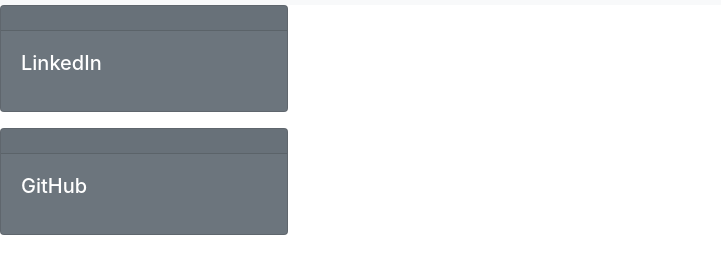
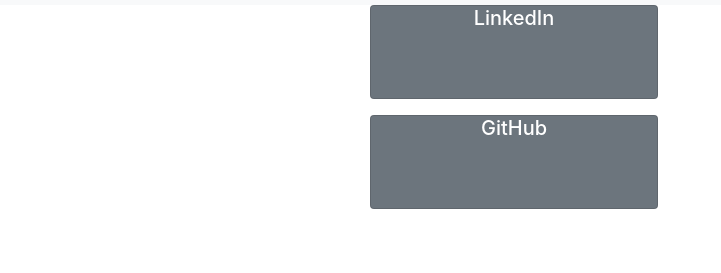
Before and after one commit to silviapopescu95/Responsive-Portfolio, a plain HTML site: page portfolio.html in a window 1280 px wide. Shown: the part 51-324 px from the top of the page, without its empty margins (0-721 px from the left). Drawn offline with nearby package versions, Linux system fonts and the light colour scheme.

Commit message:
Changed portfolio page to use Bootstrap grid system.

```diff
--- a/portfolio.html
+++ b/portfolio.html
@@ -27,21 +27,34 @@
         </div>
       </nav>
 
+      <div class="container">
+        <div class="row">
+          <div class="col"></div>
+          <div class="col-sm-12 col-md-6 text-center">
+            <a href="https://www.linkedin.com/in/silvia-popescu-38aab61a4/">
               <div class="card text-white bg-secondary mb-3" style="max-width: 18rem;">
-        <div class="card-header"></div>
-        <div class="card-body">
                   <h5 class="card-title">LinkedIn</h5>
                   <p class="card-text"></p>
-          <a href="https://www.linkedin.com/in/silvia-popescu-38aab61a4/"></a>
+                <div class="card-body">
                 </div>
               </div>
-
+              </a>
+          </div>
+          <div class="col"></div>
+        </div>
+        <div class="row">
+          <div class="col"></div>
+          <div class="col-sm-12 col-md-6 text-center">
+            <a href="https://github.com/silviapopescu95">
               <div class="card text-white bg-secondary mb-3" style="max-width: 18rem;">
-        <div class="card-header"></div>
-        <div class="card-body">
                   <h5 class="card-title">GitHub</h5>
                   <p class="card-text"></p>
-          <a href="https://github.com/silviapopescu95"></a>
+                <div class="card-body">
+                </div>
+              </div>
+              </a>
+          </div>
+          <div class="col"></div>
         </div>
       </div>
 
```
Lines whose indentation alone changed are shown as unchanged.
